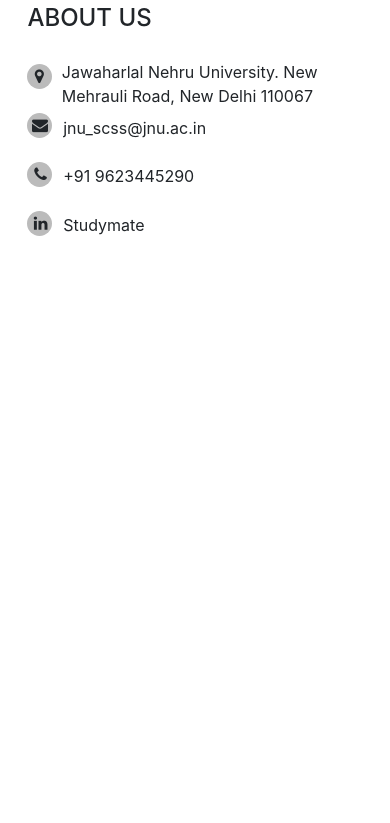
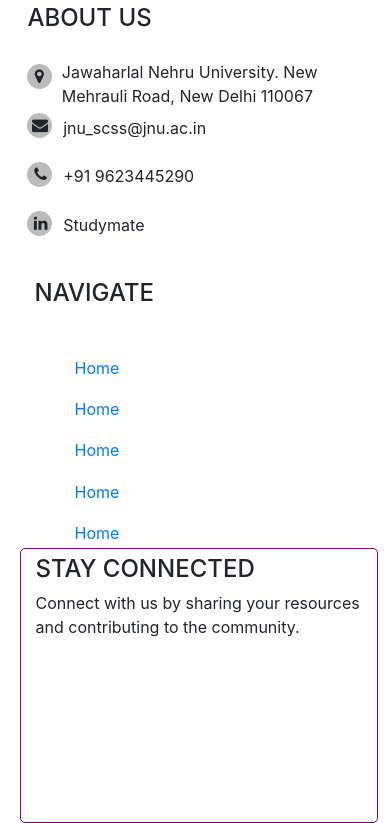
Before and after one commit to baralsushmita90/webD_project_SemIV, a PHP site: page / in a window 390 px wide. Shown: the part 1505-2328 px from the top of the page. Before the commit the page ends 1741 px from the top, so only its background shows below. Run offline with PHP 8.4, Linux system fonts and the light colour scheme; some libraries are stand-ins or nearby versions.

Commit message:
changes to footer

```diff
--- a/index.html
+++ b/index.html
@@ -19,6 +19,15 @@
 	<script src="https://maxcdn.bootstrapcdn.com/bootstrap/4.0.0/js/bootstrap.min.js" integrity="sha384-JZR6Spejh4U02d8jOt6vLEHfe/JQGiRRSQQxSfFWpi1MquVdAyjUar5+76PVCmYl" crossorigin="anonymous"></script>
 
 	<link rel="stylesheet" href="https://stackpath.bootstrapcdn.com/font-awesome/4.7.0/css/font-awesome.min.css" integrity="sha384-wvfXpqpZZVQGK6TAh5PVlGOfQNHSoD2xbE+QkPxCAFlNEevoEH3Sl0sibVcOQVnN" crossorigin="anonymous">
+
+	<style>
+
+		a:hover
+		{
+			text-decoration: none;
+		}
+
+	</style>
 
 </head>
 <body>
@@ -154,19 +163,27 @@
 						<span class="details-other">Studymate</span>
 					</span>
 
-					<!-- <br>
+				</div>
+
+				<div class="col-md-2" id="pages">
+					<h4 id="abt-us">NAVIGATE</h4>
 					<br>
 
+					<ul style="list-style-type: none;">
+						<li class="navigate-items"><a href="#">Home</a></li>
+						<li class="navigate-items"><a href="#">Home</a></li>
+						<li class="navigate-items"><a href="#">Home</a></li>
+						<li class="navigate-items"><a href="#">Home</a></li>
+						<li class="navigate-items"><a href="#">Home</a></li>
+					</ul>
+				</div>
 
-					<i class="fa fa-envelope" aria-hidden="true"></i>
-					<br>
-					<br>
 
-					<i class="fa fa-phone" aria-hidden="true"></i>
-					<br>
-					<br>
+				<div class="col-md-3" id="contact-form">
+					<h4 id="abt-us">STAY CONNECTED</h4>
 
-					<i class="fa fa-linkedin" aria-hidden="true"></i> -->
+					<p>Connect with us by sharing your resources and contributing to the community.</p>
+
 
 				</div>
 
--- a/styling.css
+++ b/styling.css
@@ -106,7 +106,7 @@ box-shadow: 0px 0px 10px black;
 	border: none;
 	margin-left: -1%;
 	background-color: white;
-	/*border: 1px solid green*/
+	/*border: 1px solid green;*/
 }
 
 #abt-us
@@ -136,3 +136,25 @@ box-shadow: 0px 0px 10px black;
 	position: absolute;
 	margin: -6% 10%;
 }
+
+#pages
+{
+	/*border: 1px solid brown;*/
+	float: left;
+	height: 275px;
+	margin-left: 1%;
+}
+
+#contact-form
+{
+	border: 1px solid purple;
+	float: left;
+	height: 275px;
+	margin-left: 1%;
+	background-color: white;
+}
+
+.navigate-items
+{
+	margin: 6% 0;
+}
```
